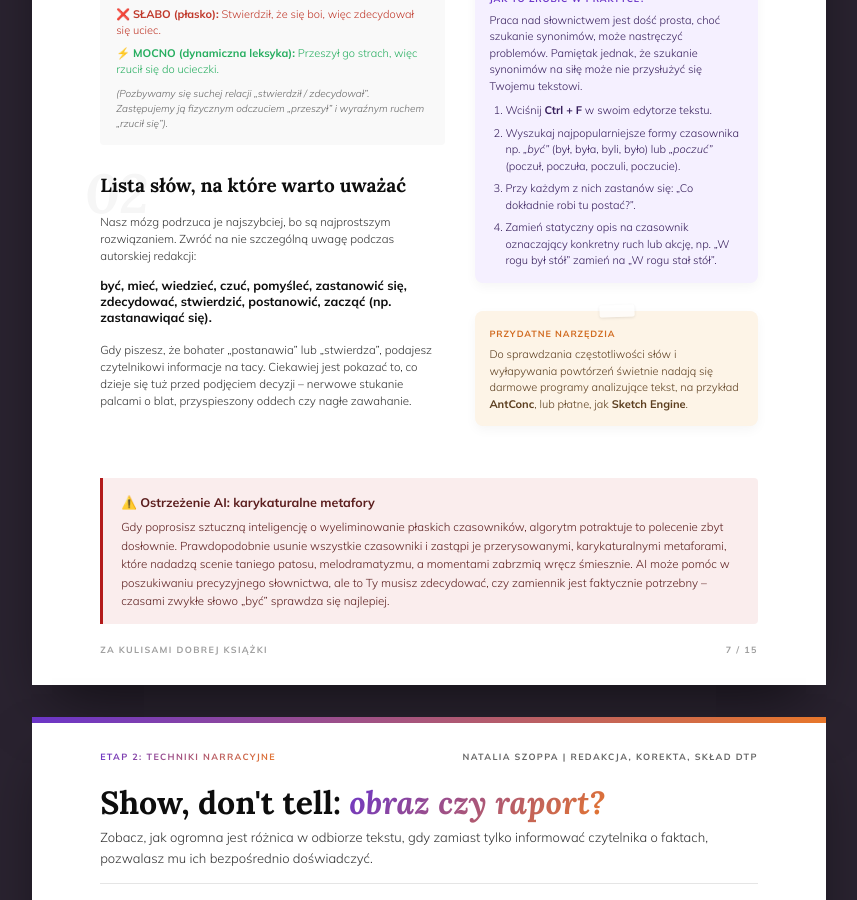
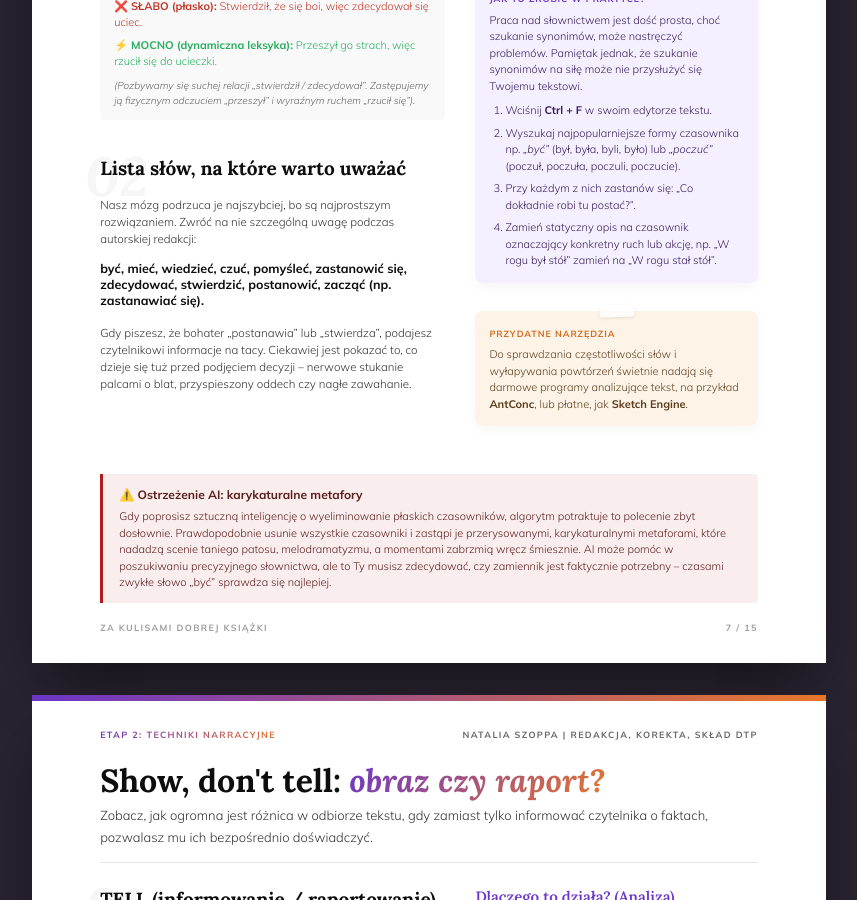
Before and after one commit to Bonnie00726/nataliaszoppa, a Jekyll site: the page arkusz językowy.html, which Jekyll copies as it is, in a window 1280 px wide and 900 px high, scrolled down 7435 px. Shown: the whole window, without its empty margins (211-1068 px from the left). Built offline with Jekyll 4.4.1, drawn with Linux system fonts in a browser that asks for light colours.

Commit message:
Update arkusz językowy.html

```diff
--- a/arkusz językowy.html
+++ b/arkusz językowy.html
@@ -482,14 +482,14 @@
       <p style="font-size: 12px; margin-bottom: 16px; color: var(--ink-soft);">Zobacz, jak sama wymiana czasowników nadaje zdaniom dynamiki, choć sens sceny pozostaje ten sam:</p>
 
       <!-- PRZYKŁAD 1 -->
-      <div style="background: var(--paper-warm); padding: 14px 16px; border-radius: 4px; font-size: 11px; margin-bottom: 16px; line-height: 1.5;">
+      <div style="background: var(--paper-warm); padding: 12px 14px; border-radius: 4px; font-size: 11px; margin-bottom: 14px; line-height: 1.5;">
         <div style="color: #c0392b; margin-bottom: 6px;"><strong>❌ SŁABO (płasko):</strong> Szedł bardzo szybko w stronę drzwi i był bardzo zły.</div>
         <div style="color: #27ae60; margin-bottom: 8px;"><strong>⚡ MOCNO (dynamiczna leksyka):</strong> Dopadł do drzwi i szarpnął za klamkę, kipiąc ze wściekłości.</div>
         <div style="font-size: 10px; color: var(--ink-muted); font-style: italic;">(Zamiast pisać „szedł bardzo szybko”, wstawiamy konkretne działanie – „dopadł”. Zamiast po prostu „być złym”, bohater „kipi”).</div>
       </div>
 
-      <!-- PRZYKŁAD 2 -->
-      <div style="background: var(--paper-warm); padding: 14px 16px; border-radius: 4px; font-size: 11px; margin-bottom: 28px; line-height: 1.5;">
+      <!-- PRZYKŁAD 2 (ZMIANA: zwiększono margin-bottom do 36px, aby dać więcej światła przed punktem 02) -->
+      <div style="background: var(--paper-warm); padding: 12px 14px; border-radius: 4px; font-size: 11px; margin-bottom: 36px; line-height: 1.5;">
         <div style="color: #c0392b; margin-bottom: 6px;"><strong>❌ SŁABO (płasko):</strong> Stwierdził, że się boi, więc zdecydował się uciec.</div>
         <div style="color: #27ae60; margin-bottom: 8px;"><strong>⚡ MOCNO (dynamiczna leksyka):</strong> Przeszył go strach, więc rzucił się do ucieczki.</div>
         <div style="font-size: 10px; color: var(--ink-muted); font-style: italic;">(Pozbywamy się suchej relacji „stwierdził / zdecydował”. Zastępujemy ją fizycznym odczuciem „przeszył” i wyraźnym ruchem „rzucił się”).</div>
@@ -498,9 +498,8 @@
       <div class="q-header-area" style="margin-bottom: 16px;"><span class="qnum-bg" style="top: -15px;">02</span><h3 class="qtitle">Lista słów, na które warto uważać</h3></div>
       <p style="font-size: 11.5px; line-height: 1.5; color: var(--ink-soft); margin-bottom: 12px;">Nasz mózg podrzuca je najszybciej, bo są najprostszym rozwiązaniem. Zwróć na nie szczególną uwagę podczas autorskiej redakcji:</p>
 
-      <!-- ZMIANA: Zlikwidowano czerwoną ramkę, zostało samo pogrubienie -->
       <div style="font-size: 12.5px; margin-bottom: 16px; color: var(--ink); font-weight: 700;">
-        być, mieć, wiedzieć, czuć, pomyśleć, zastanowić się, zdecydować, stwierdzić, postanowić, zacząć (np. zastanawiqać się).
+        być, mieć, wiedzieć, czuć, pomyśleć, zastanowić się, zdecydować, stwierdzić, postanowić, zacząć (np. zastanawiać się).
       </div>
 
       <p style="font-size: 11.5px; line-height: 1.5; color: var(--ink-soft); margin-bottom: 0;">Gdy piszesz, że bohater „postanawia” lub „stwierdza”, podajesz czytelnikowi informacje na tacy. Ciekawiej jest pokazać to, co dzieje się tuż przed podjęciem decyzji – nerwowe stukanie palcami o blat, przyspieszony oddech czy nagłe zawahanie.</p>
@@ -538,9 +537,9 @@
     </div>
   </div>
 
-  <!-- ZMIANA: Nowa sekcja na całą szerokość pod dwiema kolumnami -->
-  <div style="background: #FAEDED; border-left: 3px solid #B31B1B; padding: 14px 18px; border-radius: 0 4px 4px 0; font-size: 11.5px; color: #5c1f1f; line-height: 1.6; margin-top: 16px; flex: none;">
-    <strong style="display: block; font-size: 12.5px; margin-bottom: 6px;">⚠️ Ostrzeżenie AI: karykaturalne metafory</strong>
+  <!-- ZMIANA: Zmniejszono paddingi by AI Box nie wychodził za stronę -->
+  <div style="background: #FAEDED; border-left: 3px solid #B31B1B; padding: 12px 16px; border-radius: 0 4px 4px 0; font-size: 11px; color: #5c1f1f; line-height: 1.5; margin-top: 12px; flex: none;">
+    <strong style="display: block; font-size: 12px; margin-bottom: 4px;">⚠️ Ostrzeżenie AI: karykaturalne metafory</strong>
     Gdy poprosisz sztuczną inteligencję o wyeliminowanie płaskich czasowników, algorytm potraktuje to polecenie zbyt dosłownie. Prawdopodobnie usunie wszystkie czasowniki i zastąpi je przerysowanymi, karykaturalnymi metaforami, które nadadzą scenie taniego patosu, melodramatyzmu, a momentami zabrzmią wręcz śmiesznie. AI może pomóc w poszukiwaniu precyzyjnego słownictwa, ale to Ty musisz zdecydować, czy zamiennik jest faktycznie potrzebny – czasami zwykłe słowo „być” sprawdza się najlepiej.
   </div>
 
```
